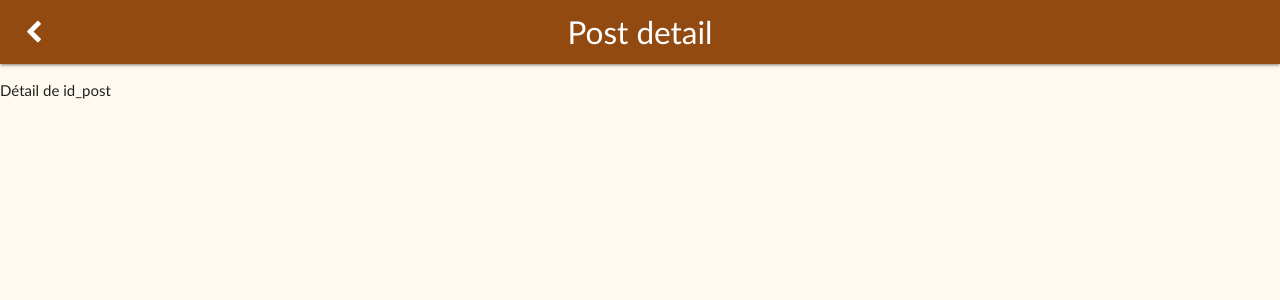
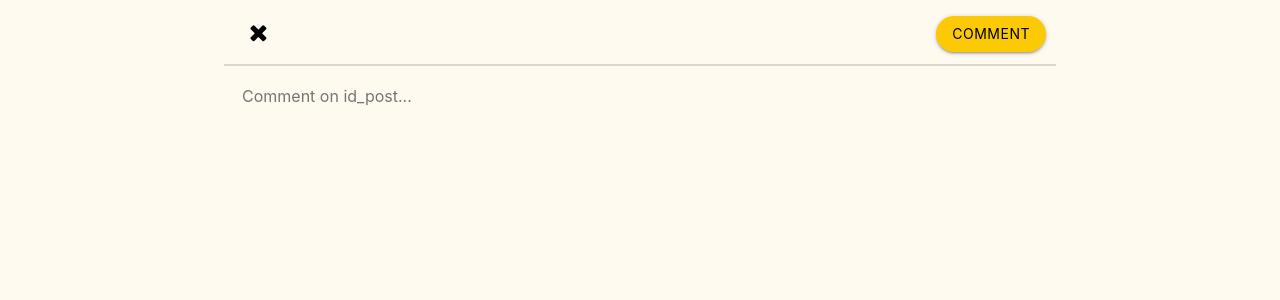
Before and after one commit to guillaumesoldera/devoxx-pwa, a React (Create React App) app: page /comment/id_post in a window 1280 px wide. Shown: the top 300 px of the page. Built offline with nearby package versions, Linux system fonts and the light colour scheme.

Commit message:
add comment page

```diff
--- a/src/App.js
+++ b/src/App.js
@@ -9,6 +9,7 @@ import { NoMatch } from './pages/NoMatch';
 import { Author } from './pages/Author';
 import { PostDetail } from './pages/PostDetail';
 import { NewPost } from './pages/NewPost';
+import { Comment } from './pages/Comment';
 class App extends Component {
   render() {
     return (
@@ -20,6 +21,7 @@ class App extends Component {
                 <Route exact path="/beers" component={Home} />
                 <Route exact path="/notifications" component={Notifications} />
                 <Route exact path="/favourites" component={Favourites} />
+                <Route exact path="/comment/:postId" render={({match}) => <Comment postId={match.params.postId}/>} />
                 <Route exact path="/:authorId" render={({match}) => <Author authorId={match.params.authorId}/>} />
                 <Route exact path="/:authorId/:postId" render={({match}) => <PostDetail postId={match.params.postId}/>} />
                 <Route component={NoMatch} />
--- a/src/components/PostsList.js
+++ b/src/components/PostsList.js
@@ -32,7 +32,7 @@ class Post extends Component {
                     </div>
                     <div className="post-actions">
                         <i className="fa fa-share-alt material-icons small"></i>
-                        <i className="fa fa-comment-o material-icons small"></i>
+                        <a href="/comment/id_post"><i className="fa fa-comment-o material-icons small"></i></a>
                         <i className="fa fa-heart-o material-icons small"></i>
                     </div>
                 </div>
--- /dev/null
+++ b/src/pages/Comment.js
@@ -0,0 +1,35 @@
+import React, { Component } from 'react';
+import { BackHeader } from '../components/Header';
+import '../styles/Comment.scss';
+
+export class Comment extends Component {
+
+    componentDidMount() {
+        this._input.focus();
+    }
+
+    render() {
+        return (
+            <div className="comment-post-container">
+                <BackHeader iconClassName="fa fa-times close">
+                    <ul className="right">
+                        <li>
+                            <button className="btn btn-rounded comment-post">
+                                <span>Comment</span>
+                            </button>
+                        </li>
+                    </ul>
+                </BackHeader>
+                <div className="comment-post-content">
+                    <textarea
+                        ref={(elem) => this._input = elem}
+                        onBlur={this.onKeyboardClose}
+                        onKeyDown={this.onKeyboardOpen}
+                        className="materialize-textarea post-comment-text"
+                        placeholder={`Comment on ${this.props.postId}...`}>
+                    </textarea>
+                </div>
+            </div>
+        );
+    }
+}
--- /dev/null
+++ b/src/styles/Comment.scss
@@ -0,0 +1,46 @@
+@import "components/variables";
+
+.comment-post-container {
+    @media #{$medium-and-up} {
+        width: 65%;
+        margin: 0 auto;
+    }
+    nav {
+        background: transparent;
+        box-shadow: 0 2px 0 0 rgba(0, 0, 0, 0.14);
+        @media #{$medium-and-up} {
+            width: 65%;
+        }
+        .close {
+            color: #000;
+        }
+        .comment-post {
+            span {
+                color: #000;
+                display: block;
+                font-weight: 400;
+            }
+        }
+    }
+    .comment-post-content {
+        padding: 10px;
+        height: calc(100vh - 56px - 10px); // nav bar and padding
+        margin: 0 8px;
+        @media #{$medium-and-up} {
+            height: calc(100vh - 64px - 10px); // nav bar and padding
+        }
+        .user-avatar {
+            width: 50px;
+            height: 50px;
+            border: 1px solid $primary-color;
+            border-radius: 5px;
+        }
+        .post-comment-text {
+            height: 100%;
+            &:focus {
+                border-bottom: none;//1px solid #fbca04;
+                box-shadow: none;//0 1px 0 0 #fbca04;
+            }
+        }
+    }
+}
--- a/src/styles/PostsList.scss
+++ b/src/styles/PostsList.scss
@@ -101,6 +101,9 @@
                 width: 40%;
                 justify-content: space-around;
                 align-items: center;
+                i {
+                    color: #000;
+                }
             }
         }
     }
```
